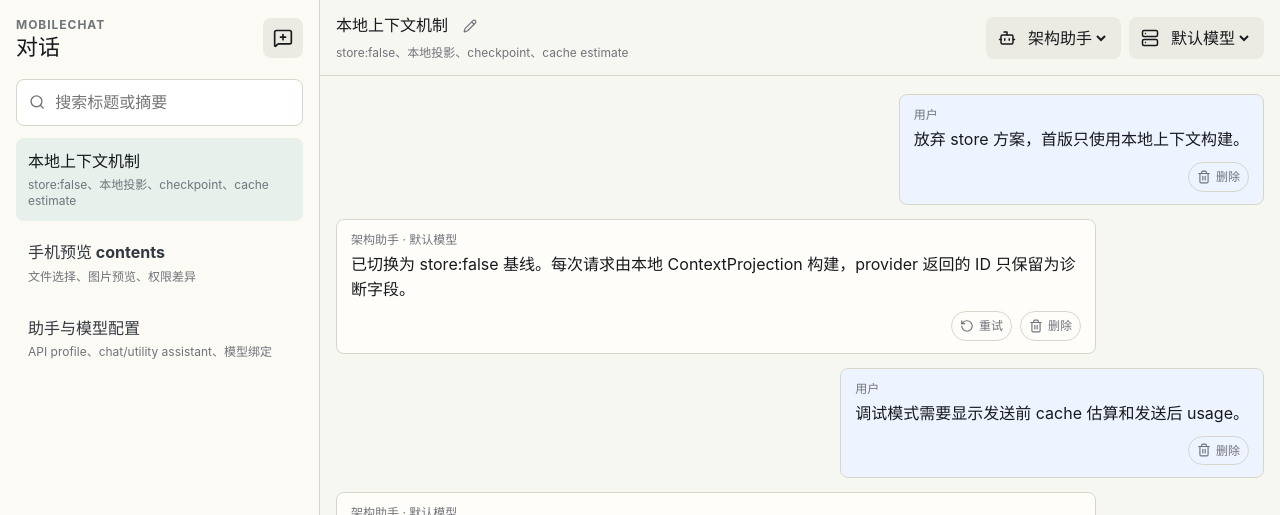
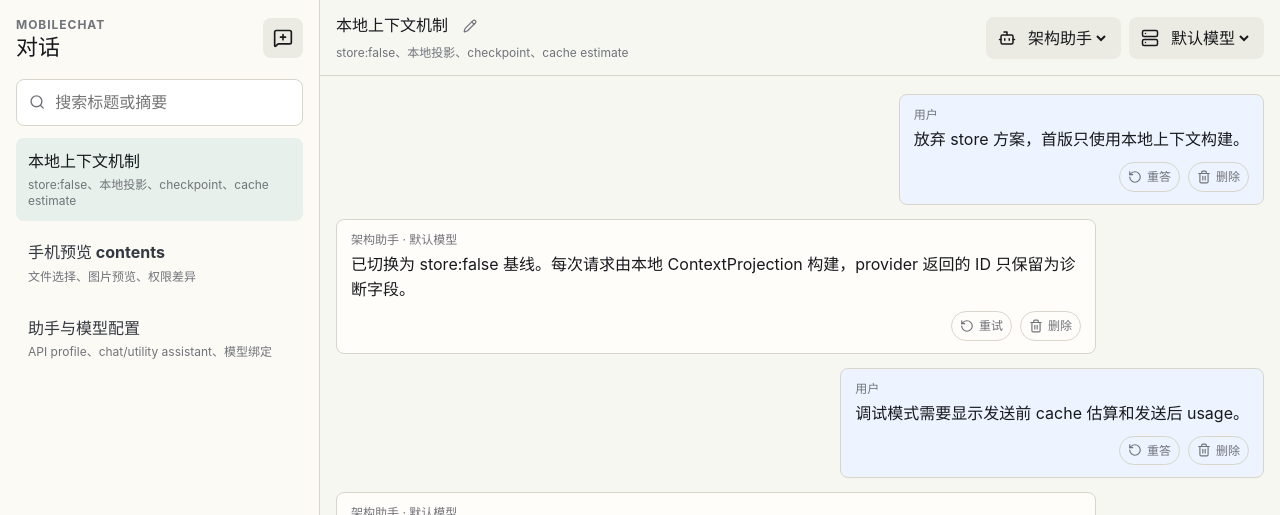
Before and after one commit to uc83824985/MobileChat, a React (Vite) app: page / in a window 1280 px wide. Shown: the top 515 px of the page. Built offline with nearby package versions, Linux system fonts and the light colour scheme.

Commit message:
feat: regenerate replies from user messages

```diff
--- a/src/App.tsx
+++ b/src/App.tsx
@@ -1504,6 +1504,147 @@ function App() {
           ? {
               ...conversation,
               summary: `最近重试：${lastUserMessage.text.slice(0, 28)}`,
+            }
+          : conversation,
+      ),
+    );
+
+    try {
+      const result = await requestResponsesChat({
+        apiProfile: resolvedModel.apiProfile,
+        assistant: activeAssistant,
+        conversation: activeConversation,
+        model: resolvedModel.model,
+        messages: requestMessages,
+        signal: controller.signal,
+        stream: streamingEnabled,
+        onTextDelta: streamingEnabled
+          ? (_delta, fullText) => {
+              streamedText = fullText;
+              setMessages((current) =>
+                current.map((message) =>
+                  message.id === assistantMessage.id
+                    ? {
+                        ...message,
+                        text:
+                          fullText ||
+                          (streamingEnabled
+                            ? "正在等待流式输出…"
+                            : "正在请求模型…"),
+                      }
+                    : message,
+                ),
+              );
+            }
+          : undefined,
+      });
+
+      setLastObservedUsage(result.usage);
+      setMessages((current) =>
+        current.map((message) =>
+          message.id === assistantMessage.id
+            ? {
+                ...message,
+                status: "complete",
+                text: result.text || streamedText || "模型未返回文本内容。",
+                providerResponseId: result.providerResponseId,
+                usage: result.usage,
+              }
+            : message,
+        ),
+      );
+    } catch (error) {
+      if (controller.signal.aborted) {
+        return;
+      }
+
+      setMessages((current) =>
+        current.map((message) =>
+          message.id === assistantMessage.id
+            ? {
+                ...message,
+                status: "error",
+                text:
+                  error instanceof Error
+                    ? error.message
+                    : "请求模型失败，请检查 API Profile、模型和网络。",
+              }
+            : message,
+        ),
+      );
+    } finally {
+      if (abortControllerRef.current === controller) {
+        abortControllerRef.current = null;
+      }
+      if (!controller.signal.aborted) {
+        setPendingMessageId(null);
+      }
+    }
+  };
+
+  const regenerateFromUserMessage = async (messageId: string) => {
+    if (!activeConversation || activeConversationReadOnly || pendingMessageId) {
+      return;
+    }
+
+    const messageIndex = activeMessages.findIndex(
+      (message) => message.id === messageId,
+    );
+    const targetMessage = activeMessages[messageIndex];
+    if (!targetMessage || targetMessage.role !== "user") {
+      return;
+    }
+
+    const requestMessages = activeMessages.slice(0, messageIndex + 1);
+    const idsToRemove = new Set(
+      activeMessages.slice(messageIndex + 1).map((message) => message.id),
+    );
+    const resolvedModel = activeResolvedModel;
+
+    if (!resolvedModel) {
+      const errorMessage: Message = {
+        id: createId("assistant"),
+        conversationId: activeConversation.id,
+        role: "assistant",
+        label: activeAssistant.name,
+        text: "当前助手没有可用模型。请先在设置页为助手绑定启用的模型。",
+        createdAt: new Date().toISOString(),
+        status: "error",
+      };
+      setMessages((current) => [
+        ...current.filter((message) => !idsToRemove.has(message.id)),
+        errorMessage,
+      ]);
+      return;
+    }
+
+    const source = createSourceSnapshot(activeAssistant, resolvedModel);
+    const assistantMessage: Message = {
+      id: createId("assistant"),
+      conversationId: activeConversation.id,
+      role: "assistant",
+      label: `${activeAssistant.name} · ${resolvedModel.model.name}`,
+      text: streamingEnabled ? "正在等待流式输出…" : "正在请求模型…",
+      createdAt: new Date().toISOString(),
+      status: "streaming",
+      source,
+    };
+    const controller = new AbortController();
+    let streamedText = "";
+
+    abortControllerRef.current = controller;
+    setLastObservedUsage(undefined);
+    setMessages((current) => [
+      ...current.filter((message) => !idsToRemove.has(message.id)),
+      assistantMessage,
+    ]);
+    setPendingMessageId(assistantMessage.id);
+    setConversations((current) =>
+      current.map((conversation) =>
+        conversation.id === activeConversation.id
+          ? {
+              ...conversation,
+              summary: `最近重答：${targetMessage.text.slice(0, 28)}`,
             }
           : conversation,
       ),
@@ -1986,6 +2127,19 @@ function App() {
                     >
                       <RotateCcw size={14} />
                       重试
+                    </button>
+                  ) : null}
+                  {message.role === "user" ? (
+                    <button
+                      type="button"
+                      aria-label="重答消息"
+                      disabled={
+                        activeConversationReadOnly || Boolean(pendingMessageId)
+                      }
+                      onClick={() => void regenerateFromUserMessage(message.id)}
+                    >
+                      <RotateCcw size={14} />
+                      重答
                     </button>
                   ) : null}
                   <button
```
Also changed, not shown: openspec/changes/build-mobile-chat-pwa/design.md (+1 -1 lines), openspec/changes/build-mobile-chat-pwa/specs/conversations-and-messages/spec.md (+8 -0 lines), openspec/changes/build-mobile-chat-pwa/tasks.md (+1 -0 lines), 2 other files (tests, documents, lock files or other folders).
